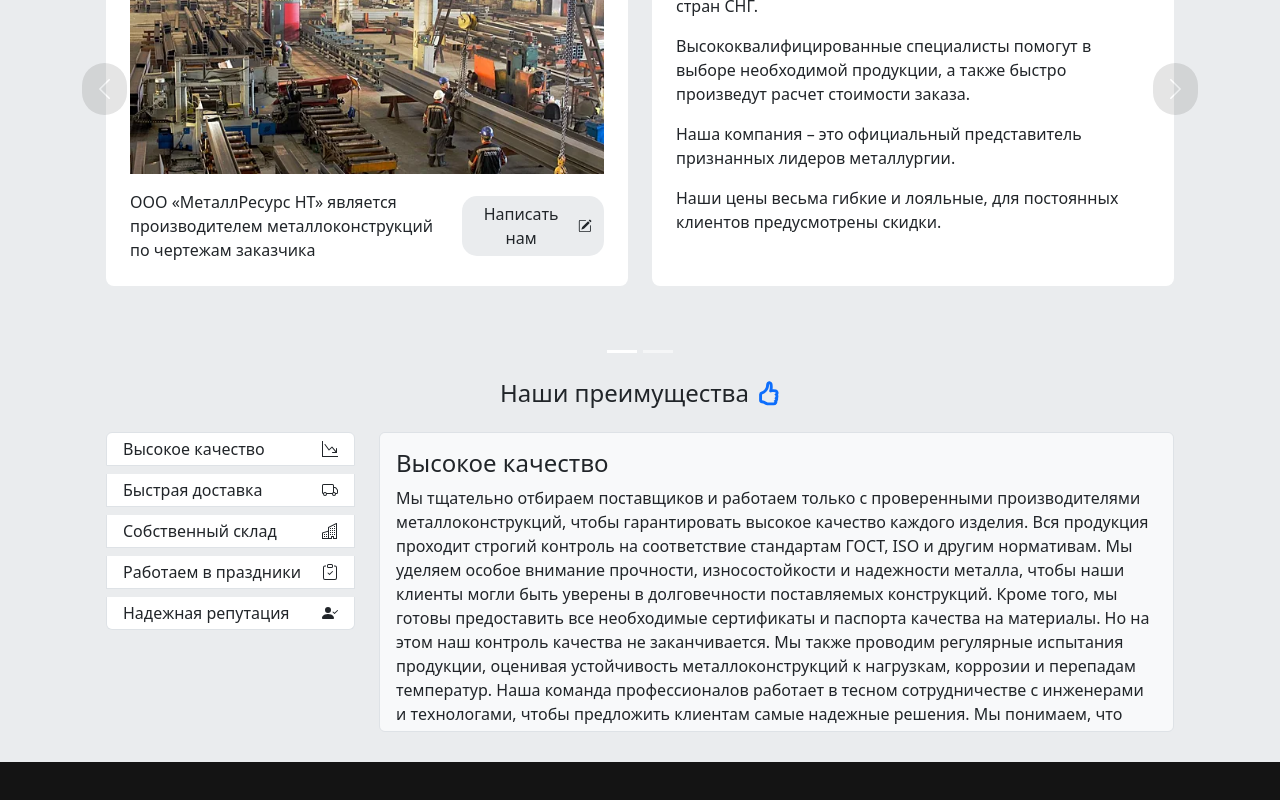
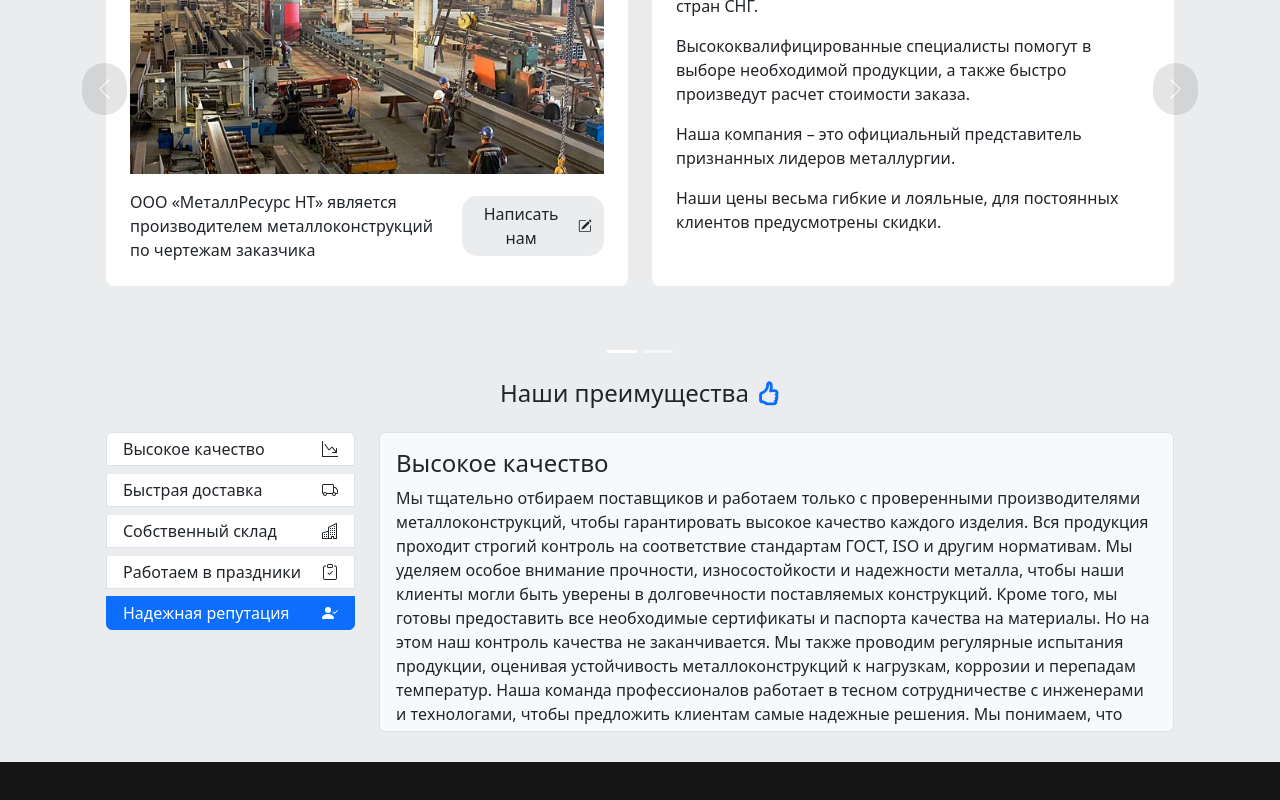
Before and after one commit to MironovG/MetallResource, a Vue app: page /#/ in a window 1280 px wide. Shown: the part 378-1178 px from the top of the page. Built offline with nearby package versions, Linux system fonts and the light colour scheme.

Commit message:
build version

```diff
--- a/src/components/HomePage/Advantages.vue
+++ b/src/components/HomePage/Advantages.vue
@@ -18,9 +18,8 @@
         <div id="list-example" class="list-group gap-2">
           <a v-for="(link, index) in advantages"
              :key="index"
-             :data-anchor="`list-item-${index}`"
              class="list-group-item list-group-item-action d-block d-md-flex align-items-center gap-3 py-0 py-md-1 px-1 px-md-3 justify-content-between text-center text-md-start"
-          @click="scrollToAnchor">
+             :href="`#list-item-${index}`">
             <span class="d-none d-md-block">{{ link.name }}</span>
             <svg width="16" height="16" viewBox="0 0 16 16" class="icon">
               <use :xlink:href="`/svg/${link.address}.svg#${link.icon}`"></use>
@@ -115,14 +114,6 @@ const advantages = ref([
   { name: 'Надежная репутация', icon: 'review', address: 'review' }
 ]);
 
-const scrollToAnchor = (event) => {
-  const anchor = event.currentTarget.dataset.anchor;
-  const element = document.getElementById(anchor);
-  if (element) {
-    element.scrollIntoView({ behavior: 'smooth' });
-  }
-}
-
 onMounted(() => {
   new bootstrap.ScrollSpy(document.body, {
     target: '#list-example'
```
